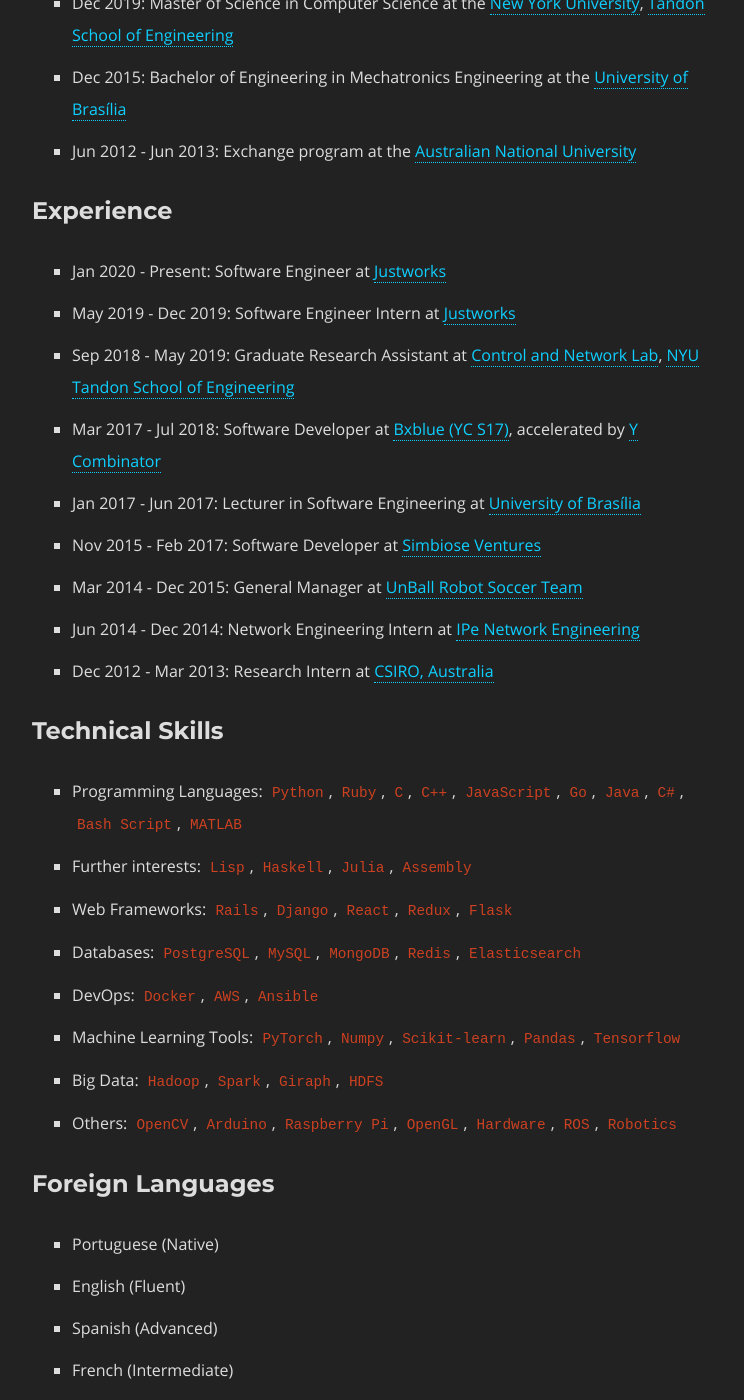
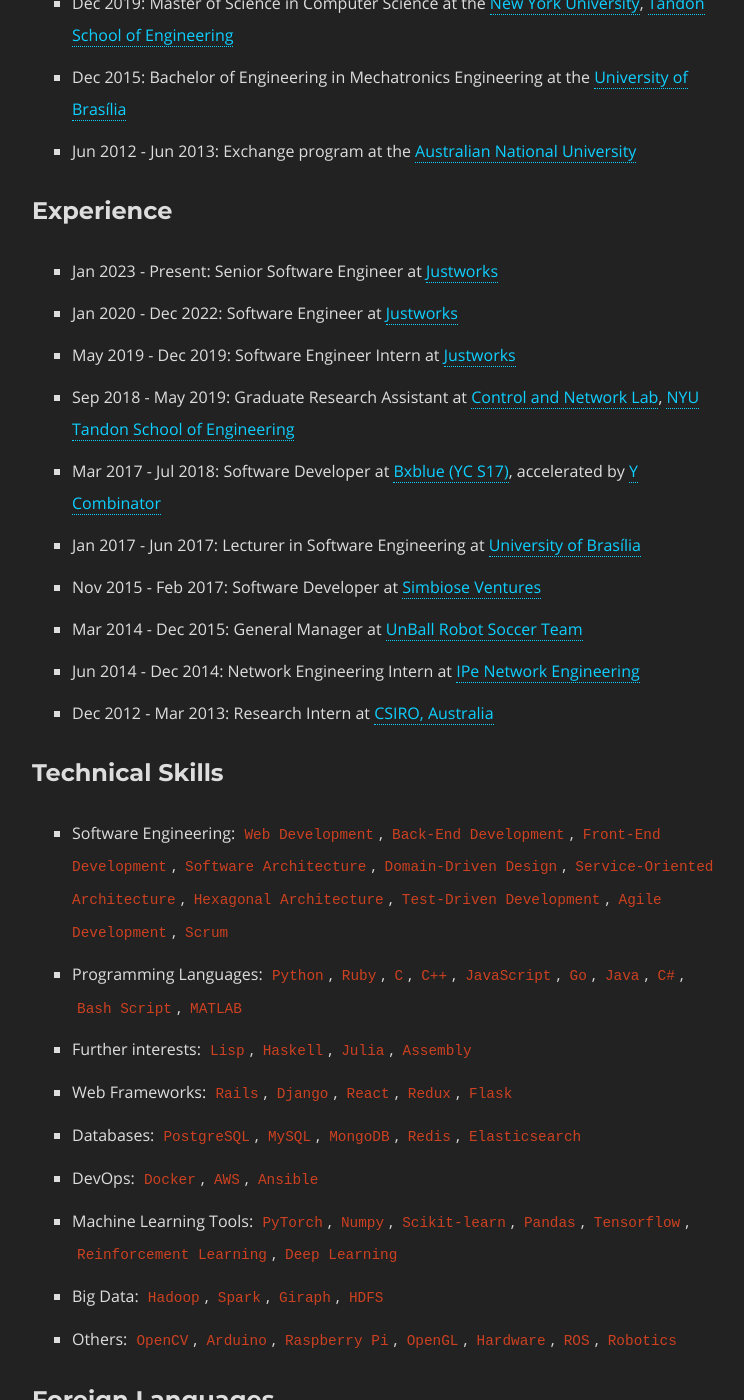
Before and after one commit to matheusportela/matheusportela.github.io, a Jekyll site: the page built from index.md, in a window 1280 px wide and 1400 px high, scrolled down 713 px. Shown: the whole window, without its empty margins (264-1008 px from the left). Built offline with Jekyll 4.4.1, drawn with Linux system fonts in a browser that asks for light colours; some web fonts are replaced.

Commit message:
Update resume

```diff
--- a/index.md
+++ b/index.md
@@ -15,7 +15,8 @@
 - Jun 2012 - Jun 2013: Exchange program at the [Australian National University](http://www.anu.edu.au)
 
 ## Experience
-- Jan 2020 - Present: Software Engineer at [Justworks](https://justworks.com/)
+- Jan 2023 - Present: Senior Software Engineer at [Justworks](https://justworks.com/)
+- Jan 2020 - Dec 2022: Software Engineer at [Justworks](https://justworks.com/)
 - May 2019 - Dec 2019: Software Engineer Intern at [Justworks](https://justworks.com/)
 - Sep 2018 - May 2019: Graduate Research Assistant at [Control and Network Lab](http://eeweb.poly.edu/~canlab/), [NYU Tandon School of Engineering](https://engineering.nyu.edu)
 - Mar 2017 - Jul 2018: Software Developer at [Bxblue (YC S17)](https://bxblue.com.br/), accelerated by [Y Combinator](https://blog.ycombinator.com/bxblue-is-the-only-marketplace-for-payroll-secured-loans-in-brazil/)
@@ -26,12 +27,13 @@
 - Dec 2012 - Mar 2013: Research Intern at [CSIRO, Australia](http://www.csiro.au/)
 
 ## Technical Skills
+- Software Engineering: `Web Development`, `Back-End Development`, `Front-End Development`, `Software Architecture`, `Domain-Driven Design`, `Service-Oriented Architecture`, `Hexagonal Architecture`, `Test-Driven Development`, `Agile Development`, `Scrum`
 - Programming Languages: `Python`, `Ruby`, `C`, `C++`, `JavaScript`, `Go`, `Java`, `C#`, `Bash Script`, `MATLAB`
 - Further interests: `Lisp`, `Haskell`, `Julia`, `Assembly`
 - Web Frameworks: `Rails`, `Django`, `React`, `Redux`, `Flask`
 - Databases: `PostgreSQL`, `MySQL`, `MongoDB`, `Redis`, `Elasticsearch`
 - DevOps: `Docker`, `AWS`, `Ansible`
-- Machine Learning Tools: `PyTorch`, `Numpy`, `Scikit-learn`, `Pandas`, `Tensorflow`
+- Machine Learning Tools: `PyTorch`, `Numpy`, `Scikit-learn`, `Pandas`, `Tensorflow`, `Reinforcement Learning`, `Deep Learning`
 - Big Data: `Hadoop`, `Spark`, `Giraph`, `HDFS`
 - Others: `OpenCV`, `Arduino`, `Raspberry Pi`, `OpenGL`, `Hardware`, `ROS`, `Robotics`
 
```
